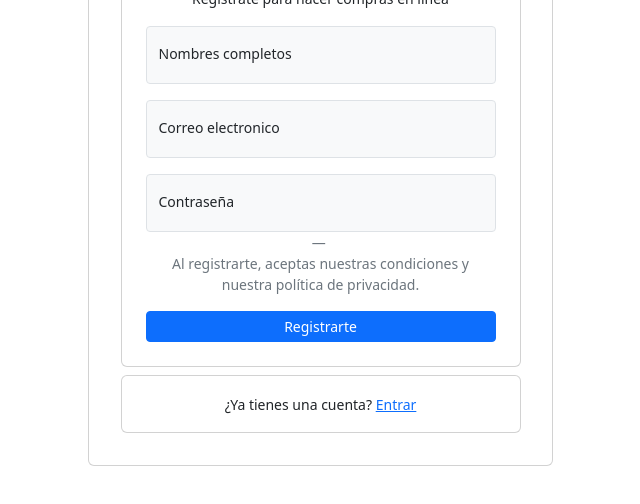
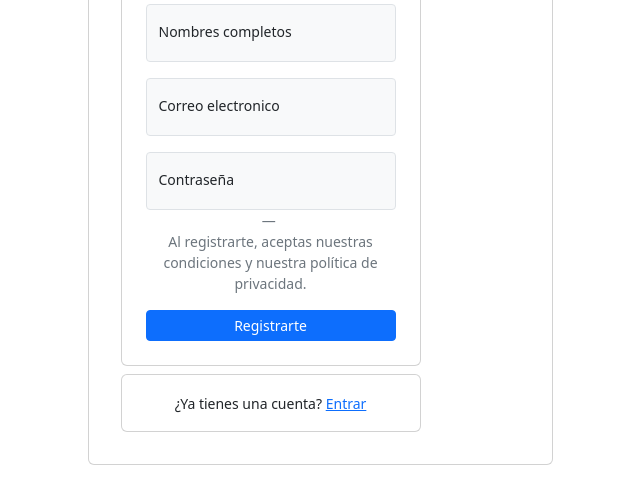
Before and after one commit to jleon1994/tienda, a website: page frontend/register.html in a window 1280 px wide. Shown: the part 290-794 px from the top of the page, without its empty margins (320-960 px from the left). Drawn offline with nearby package versions, Linux system fonts and the light colour scheme.

Commit message:
Configuración de registro.html

```diff
--- a/frontend/register.html
+++ b/frontend/register.html
@@ -10,8 +10,8 @@
 <body>
     <div class="d-flex justify-content-center align-items-center vh-100">
         <div class="card p-3" style="width: 465px;">
-            <div class="card-body p-3 text-center" style="width: 400px;">
-                <div class="card p-4 text-center mb-2" style="width: 400px;">
+            <div class="card-body p-3 text-center" style="width: 300px;">
+                <div class="card p-4 text-center mb-2" style="width: 300px;">
                     <div class="mb-2 images-center">
                         <img src="images/logo.png" alt="Logo" id="logo" class="w-50">
                     </div>
@@ -38,7 +38,7 @@
                         <button type="submit" class="btn btn-primary btn-sm w-100">Registrarte</button>
                     </form>
                 </div>
-                <div class="card text-center" style="width: 400px;">
+                <div class="card text-center" style="width: 300px;">
                     <div class="text-center mt-3">
                         <p><small>¿Ya tienes una cuenta? <a href="login.html"> Entrar</a></small></p>
                     </div>
```
